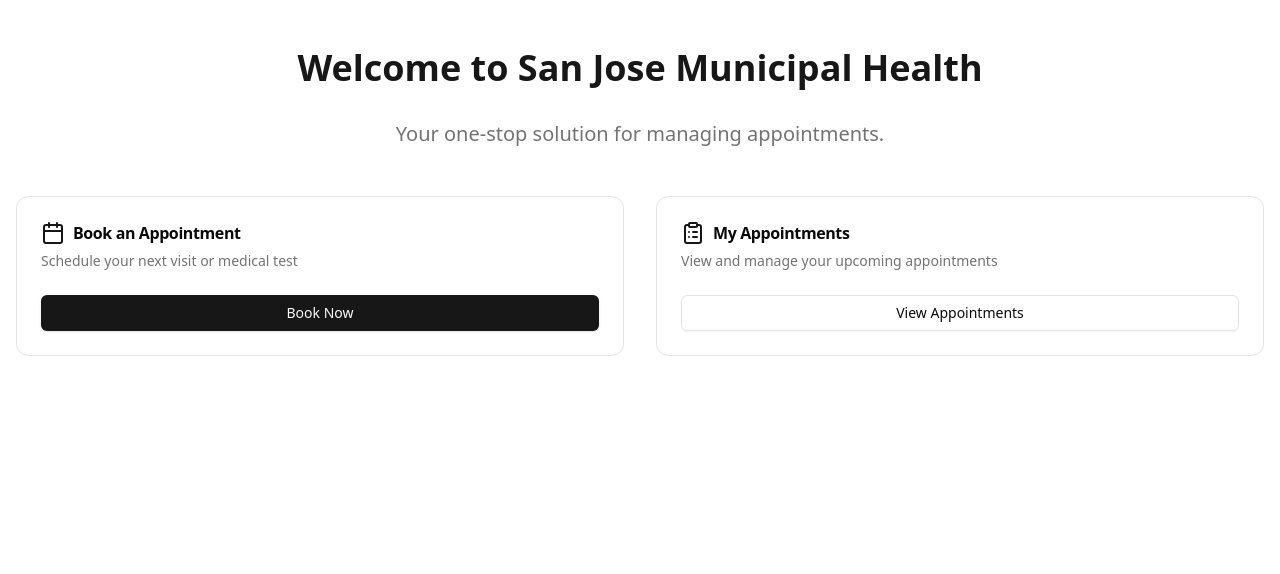
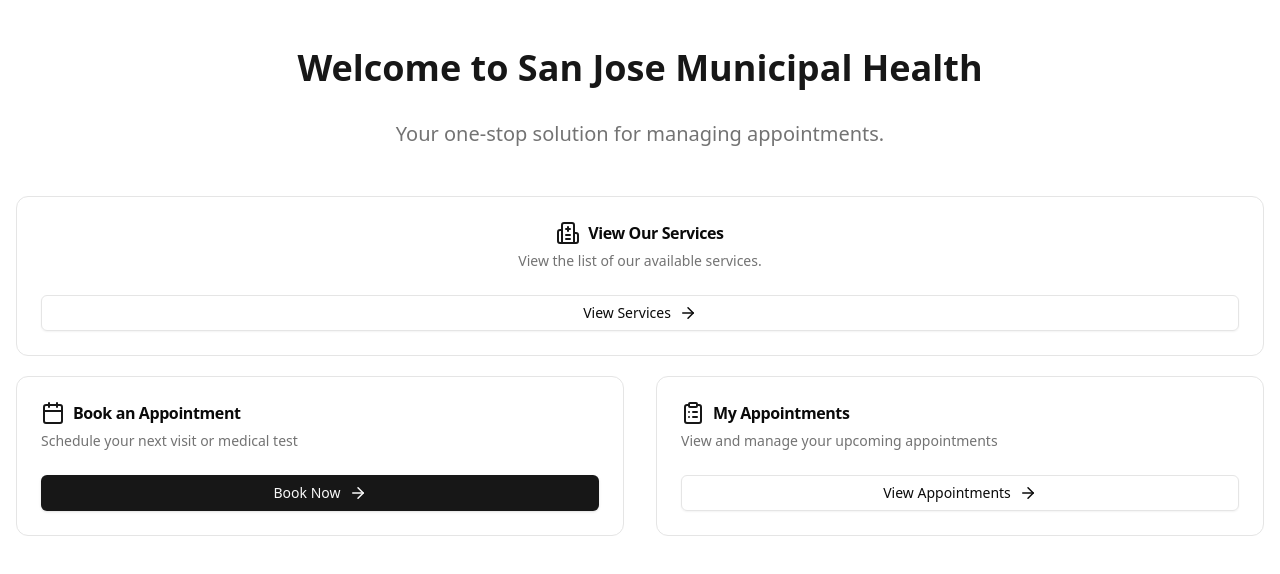
Before and after one commit to Donjheggo/Municipal_Health, a Next.js app: page / in a window 1280 px wide. Shown: the top 574 px of the page. Built offline with nearby package versions, Linux system fonts and the light colour scheme; no server answers.

Commit message:
add services link

```diff
--- a/app/page.tsx
+++ b/app/page.tsx
@@ -1,25 +1,66 @@
-import Link from "next/link"
-import { Button } from "@/components/ui/button"
-import { Card, CardContent, CardDescription, CardHeader, CardTitle } from "@/components/ui/card"
-import { CalendarIcon, ClipboardListIcon } from "lucide-react"
+import Link from "next/link";
+import { Button } from "@/components/ui/button";
+import {
+  Card,
+  CardContent,
+  CardDescription,
+  CardHeader,
+  CardTitle,
+} from "@/components/ui/card";
+import {
+  CalendarIcon,
+  ClipboardListIcon,
+  Hospital,
+  ArrowRight,
+} from "lucide-react";
 
 export default function Home() {
   return (
     <div className="container mx-auto px-4 py-12 min-h-screen flex flex-col">
-      <h1 className="text-2xl md:text-3xl lg:text-4xl font-bold mb-8 text-center text-primary">Welcome to San Jose Municipal Health</h1>
-      <p className="text-xl text-center mb-12 text-muted-foreground">Your one-stop solution for managing appointments.</p>
-      <div className="grid grid-cols-1 md:grid-cols-2 gap-8">
+      <h1 className="text-2xl md:text-3xl lg:text-4xl font-bold mb-8 text-center text-primary">
+        Welcome to San Jose Municipal Health
+      </h1>
+      <p className="text-xl text-center mb-12 text-muted-foreground">
+        Your one-stop solution for managing appointments.
+      </p>
+      <div>
+        <Card className="transform transition-all hover:scale-105 bg-background shadow-none">
+          <CardHeader>
+            <CardTitle className="flex items-center gap-2 justify-center">
+              <Hospital className="w-6 h-6 text-primary" />
+              View Our Services
+            </CardTitle>
+            <CardDescription className="text-center">
+              View the list of our available services.
+            </CardDescription>
+          </CardHeader>
+          <CardContent>
+            <Link href="/services">
+              <Button variant="outline" className="w-full">
+                View Services
+                <ArrowRight size={18} className="ml-2" />
+              </Button>
+            </Link>
+          </CardContent>
+        </Card>
+      </div>
+      <div className="grid grid-cols-1 md:grid-cols-2 gap-8 mt-5">
         <Card className="transform transition-all hover:scale-105 bg-background shadow-none">
           <CardHeader>
             <CardTitle className="flex items-center gap-2">
               <CalendarIcon className="w-6 h-6 text-primary" />
               Book an Appointment
             </CardTitle>
-            <CardDescription>Schedule your next visit or medical test</CardDescription>
+            <CardDescription>
+              Schedule your next visit or medical test
+            </CardDescription>
           </CardHeader>
           <CardContent>
             <Link href="/book">
-              <Button className="w-full">Book Now</Button>
+              <Button className="w-full">
+                Book Now
+                <ArrowRight size={18} className="ml-2" />
+              </Button>
             </Link>
           </CardContent>
         </Card>
@@ -29,15 +70,20 @@ export default function Home() {
               <ClipboardListIcon className="w-6 h-6 text-primary" />
               My Appointments
             </CardTitle>
-            <CardDescription>View and manage your upcoming appointments</CardDescription>
+            <CardDescription>
+              View and manage your upcoming appointments
+            </CardDescription>
           </CardHeader>
           <CardContent>
             <Link href="/appointments">
-              <Button className="w-full" variant="outline">View Appointments</Button>
+              <Button className="w-full" variant="outline">
+                View Appointments
+                <ArrowRight size={18} className="ml-2"/>
+              </Button>
             </Link>
           </CardContent>
         </Card>
       </div>
     </div>
-  )
+  );
 }
```
